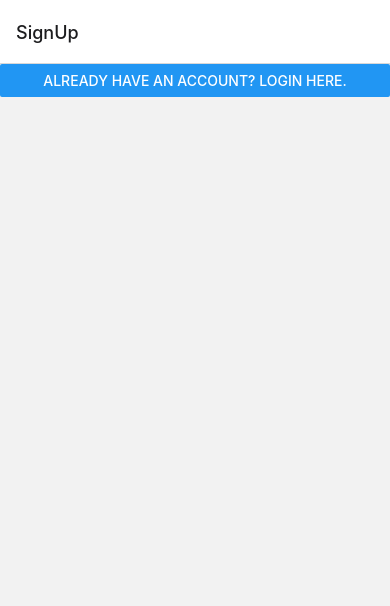
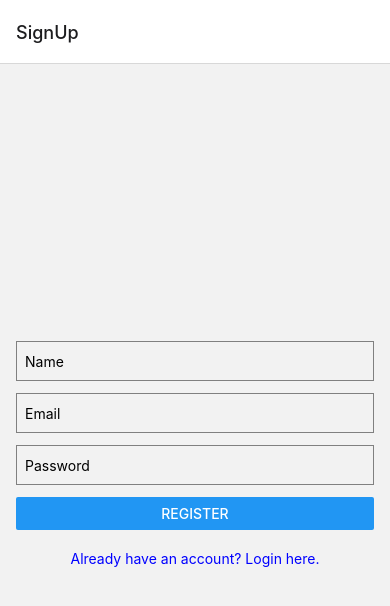
Before and after one commit to kashbhardwaj25/maguna-react-native, a React Native app: screen /SignUp in a window 390 px wide. Shown: the top 606 px of the page. Built offline with nearby package versions, Linux system fonts and the light colour scheme.

Commit message:
Basic screens and validations added for login, signup, and verify email.

```diff
--- a/package.json
+++ b/package.json
@@ -29,6 +29,7 @@
     "react-native-reanimated": "^3.9.0",
     "react-native-safe-area-context": "^4.10.1",
     "react-native-screens": "^3.31.1",
+    "yup": "^1.4.0",
     "zustand": "^4.5.2"
   },
   "devDependencies": {
--- a/src/screens/AuthStack/Login.tsx
+++ b/src/screens/AuthStack/Login.tsx
@@ -1,4 +1,7 @@
-import { Button, SafeAreaView } from 'react-native';
+import { Formik } from 'formik';
+import { object, string } from 'yup';
+import { TouchableOpacity } from 'react-native-gesture-handler';
+import { View, TextInput, Button, Text, StyleSheet } from 'react-native';
 
 import { LoginScreenNavigationProp } from '../../types/navigationTypes';
 
@@ -6,15 +9,101 @@ interface LoginScreenProps {
   navigation: LoginScreenNavigationProp;
 }
 
+interface LoginFormValues {
+  email: string;
+  password: string;
+}
+
+const initialValues: LoginFormValues = {
+  email: '',
+  password: '',
+};
+
+const validationSchema = object({
+  email: string().email('Invalid email address').required('Email is required'),
+  password: string()
+    .min(6, 'Password must be at least 6 characters')
+    .required('Password is required'),
+});
+
 const Login = ({ navigation }: LoginScreenProps) => {
+  const handleLogin = (values: LoginFormValues) => {
+    console.log('Login values:', values);
+  };
+
+  const handleRegister = () => {
+    navigation.navigate('VerifyEmail');
+  };
+
   return (
-    <SafeAreaView>
-      <Button
-        title="New user? Sign up here."
-        onPress={() => navigation.navigate('SignUp')}
-      />
-    </SafeAreaView>
+    <Formik
+      initialValues={initialValues}
+      validationSchema={validationSchema}
+      onSubmit={handleLogin}>
+      {({
+        handleChange,
+        handleBlur,
+        handleSubmit,
+        values,
+        errors,
+        touched,
+      }) => (
+        <View style={styles.container}>
+          <TextInput
+            style={styles.input}
+            placeholder="Email"
+            onChangeText={handleChange('email')}
+            onBlur={handleBlur('email')}
+            value={values.email}
+            keyboardType="email-address"
+          />
+          {touched.email && errors.email && (
+            <Text style={styles.errorText}>{errors.email}</Text>
+          )}
+          <TextInput
+            style={styles.input}
+            placeholder="Password"
+            onChangeText={handleChange('password')}
+            onBlur={handleBlur('password')}
+            value={values.password}
+            secureTextEntry
+          />
+          {touched.password && errors.password && (
+            <Text style={styles.errorText}>{errors.password}</Text>
+          )}
+          {/* eslint-disable-next-line @typescript-eslint/no-explicit-any */}
+          <Button onPress={handleSubmit as any} title="Login" />
+          <TouchableOpacity onPress={handleRegister}>
+            <Text style={styles.registerText}>New user? Register here.</Text>
+          </TouchableOpacity>
+        </View>
+      )}
+    </Formik>
   );
 };
 
+const styles = StyleSheet.create({
+  container: {
+    flex: 1,
+    justifyContent: 'center',
+    padding: 16,
+  },
+  input: {
+    height: 40,
+    borderColor: 'gray',
+    borderWidth: 1,
+    marginBottom: 12,
+    paddingHorizontal: 8,
+  },
+  errorText: {
+    color: 'red',
+    marginBottom: 8,
+  },
+  registerText: {
+    marginTop: 20,
+    color: 'blue',
+    textAlign: 'center',
+  },
+});
+
 export default Login;
--- a/src/screens/AuthStack/SignUp.tsx
+++ b/src/screens/AuthStack/SignUp.tsx
@@ -1,4 +1,13 @@
-import { Button, SafeAreaView } from 'react-native';
+import {
+  View,
+  Text,
+  Button,
+  TextInput,
+  StyleSheet,
+  TouchableOpacity,
+} from 'react-native';
+import { Formik } from 'formik';
+import { string, object } from 'yup';
 
 import { SignUpScreenNavigationProp } from '../../types/navigationTypes';
 
@@ -6,15 +15,123 @@ interface SignUpProps {
   navigation: SignUpScreenNavigationProp;
 }
 
+interface RegisterFormValues {
+  name: string;
+  email: string;
+  password: string;
+}
+
+const initialValues: RegisterFormValues = {
+  name: '',
+  email: '',
+  password: '',
+};
+
+const validationSchema = object({
+  name: string().required('Name is required'),
+  email: string().email('Invalid email address').required('Email is required'),
+  password: string()
+    .min(6, 'Password must be at least 6 characters')
+    .required('Password is required'),
+});
+
 const SignUp = ({ navigation }: SignUpProps) => {
+  const handleRegister = (values: RegisterFormValues) => {
+    console.log('Register values:', values);
+  };
+
+  const handleLogin = () => {
+    navigation.navigate('Login');
+  };
+
   return (
-    <SafeAreaView>
-      <Button
-        title="Already have an account? Login here."
-        onPress={() => navigation.navigate('Login')}
-      />
-    </SafeAreaView>
+    <Formik
+      initialValues={initialValues}
+      validationSchema={validationSchema}
+      onSubmit={handleRegister}>
+      {({
+        handleChange,
+        handleBlur,
+        handleSubmit,
+        values,
+        errors,
+        touched,
+      }) => (
+        <View style={styles.container}>
+          <TextInput
+            style={styles.input}
+            placeholder="Name"
+            onChangeText={handleChange('name')}
+            onBlur={handleBlur('name')}
+            value={values.name}
+          />
+
+          {touched.name && errors.name && (
+            <Text style={styles.errorText}>{errors.name}</Text>
+          )}
+
+          <TextInput
+            style={styles.input}
+            placeholder="Email"
+            onChangeText={handleChange('email')}
+            onBlur={handleBlur('email')}
+            value={values.email}
+            keyboardType="email-address"
+          />
+
+          {touched.email && errors.email && (
+            <Text style={styles.errorText}>{errors.email}</Text>
+          )}
+
+          <TextInput
+            style={styles.input}
+            placeholder="Password"
+            onChangeText={handleChange('password')}
+            onBlur={handleBlur('password')}
+            value={values.password}
+            secureTextEntry
+          />
+
+          {touched.password && errors.password && (
+            <Text style={styles.errorText}>{errors.password}</Text>
+          )}
+
+          {/* eslint-disable-next-line @typescript-eslint/no-explicit-any */}
+          <Button onPress={handleSubmit as any} title="Register" />
+
+          <TouchableOpacity onPress={handleLogin}>
+            <Text style={styles.loginText}>
+              Already have an account? Login here.
+            </Text>
+          </TouchableOpacity>
+        </View>
+      )}
+    </Formik>
   );
 };
 
+const styles = StyleSheet.create({
+  container: {
+    flex: 1,
+    justifyContent: 'center',
+    padding: 16,
+  },
+  input: {
+    height: 40,
+    borderColor: 'gray',
+    borderWidth: 1,
+    marginBottom: 12,
+    paddingHorizontal: 8,
+  },
+  errorText: {
+    color: 'red',
+    marginBottom: 8,
+  },
+  loginText: {
+    marginTop: 20,
+    color: 'blue',
+    textAlign: 'center',
+  },
+});
+
 export default SignUp;
--- a/src/screens/AuthStack/VerifyEmail.tsx
+++ b/src/screens/AuthStack/VerifyEmail.tsx
@@ -1,19 +1,124 @@
-import { SafeAreaView, Text } from 'react-native';
+// import { SafeAreaView, Text } from 'react-native';
 
-import { VerifyEmailScreenNavigationProp } from '../../types/navigationTypes';
+// import { VerifyEmailScreenNavigationProp } from '../../types/navigationTypes';
 
-interface VerifyEmailProps {
-  navigation: VerifyEmailScreenNavigationProp;
+// interface VerifyEmailProps {
+//   navigation: VerifyEmailScreenNavigationProp;
+// }
+
+// const VerifyEmail = ({ navigation }: VerifyEmailProps) => {
+//   console.log(navigation);
+
+//   return (
+//     <SafeAreaView>
+//       <Text>VerifyEmail</Text>
+//     </SafeAreaView>
+//   );
+// };
+
+// export default VerifyEmail;
+
+import React from 'react';
+import {
+  View,
+  TextInput,
+  Button,
+  Text,
+  StyleSheet,
+  TouchableOpacity,
+} from 'react-native';
+import { Formik } from 'formik';
+import * as Yup from 'yup';
+
+// Define the shape of the form values
+interface OTPFormValues {
+  otp: string;
 }
 
-const VerifyEmail = ({ navigation }: VerifyEmailProps) => {
-  console.log(navigation);
+// Define the initial form values
+const initialValues: OTPFormValues = {
+  otp: '',
+};
+
+// Define the validation schema using Yup
+const validationSchema = Yup.object({
+  otp: Yup.string()
+    .length(6, 'OTP must be exactly 6 digits')
+    .required('OTP is required'),
+});
+
+const VerifyEmail = () => {
+  const handleOTPVerification = (values: OTPFormValues) => {
+    console.log('OTP values:', values);
+  };
+
+  const handleResendOTP = () => {
+    console.log('Resend verification OTP');
+  };
 
   return (
-    <SafeAreaView>
-      <Text>VerifyEmail</Text>
-    </SafeAreaView>
+    <Formik
+      initialValues={initialValues}
+      validationSchema={validationSchema}
+      onSubmit={handleOTPVerification}>
+      {({
+        handleChange,
+        handleBlur,
+        handleSubmit,
+        values,
+        errors,
+        touched,
+      }) => (
+        <View style={styles.container}>
+          <TextInput
+            style={styles.input}
+            placeholder="Enter OTP"
+            onChangeText={handleChange('otp')}
+            onBlur={handleBlur('otp')}
+            value={values.otp}
+            keyboardType="numeric"
+            maxLength={6}
+          />
+
+          {touched.otp && errors.otp && (
+            <Text style={styles.errorText}>{errors.otp}</Text>
+          )}
+
+          {/* eslint-disable-next-line @typescript-eslint/no-explicit-any */}
+          <Button onPress={handleSubmit as any} title="Verify OTP" />
+
+          <TouchableOpacity onPress={handleResendOTP}>
+            <Text style={styles.resendText}>Resend verification OTP</Text>
+          </TouchableOpacity>
+        </View>
+      )}
+    </Formik>
   );
 };
 
+const styles = StyleSheet.create({
+  container: {
+    flex: 1,
+    justifyContent: 'center',
+    padding: 16,
+  },
+  input: {
+    height: 40,
+    borderColor: 'gray',
+    borderWidth: 1,
+    marginBottom: 12,
+    paddingHorizontal: 8,
+    textAlign: 'center',
+  },
+  errorText: {
+    color: 'red',
+    marginBottom: 8,
+  },
+  resendText: {
+    marginTop: 20,
+    color: 'blue',
+    textAlign: 'center',
+  },
+});
+
 export default VerifyEmail;
```
Also changed, not shown: 2 other files (tests, documents, lock files or other folders).
